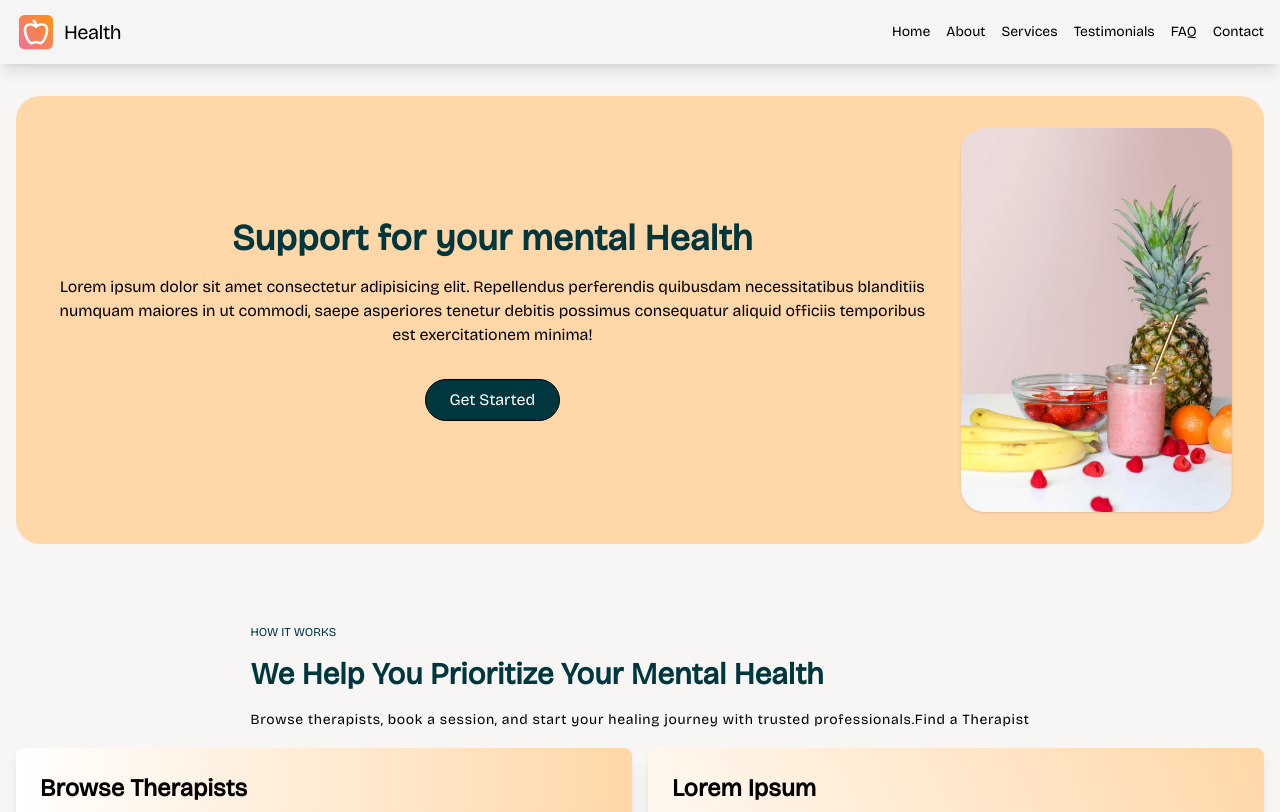
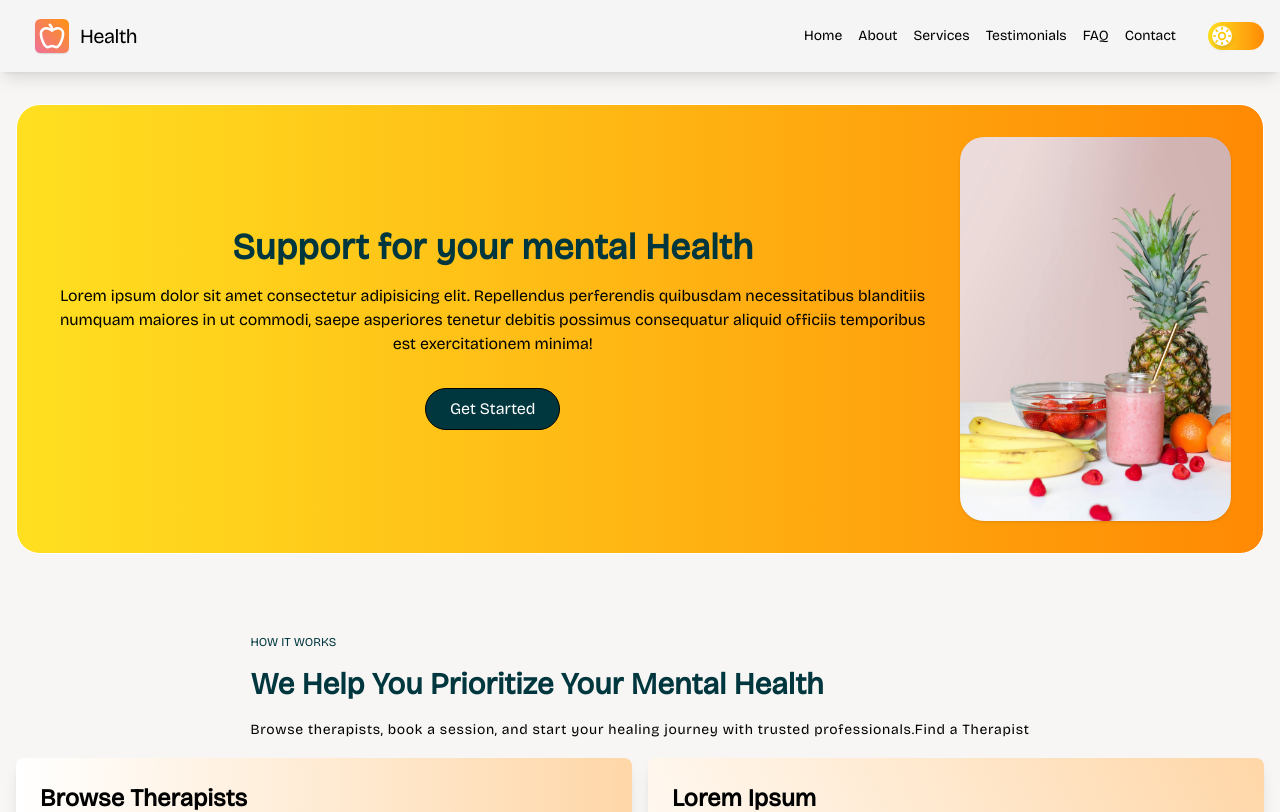
Before and after one commit to yulahabogoslavets/react-landing-health, a React (Vite) app: page / in a window 1280 px wide. Shown: the top 812 px of the page. Built offline with nearby package versions, Linux system fonts and the light colour scheme.

Commit message:
feat: add dark mode toggle

```diff
--- a/src/App.tsx
+++ b/src/App.tsx
@@ -7,10 +7,12 @@ import { Testimonials } from './components/Testimonials'
 import { Services } from './components/Services'
 import { About } from './components/About'
 import { Contact } from './components/Contact'
+import { ThemeProvider } from './context/ThemeContext'
 
 function App() {
 	return (
 		<>
+			<ThemeProvider>
 				<Navbar />
 				<main className="container mx-auto px-4 py-8 flex flex-col gap-20">
 					<Hero />
@@ -21,6 +23,7 @@ function App() {
 					<Contact />
 				</main>
 				<Footer />
+			</ThemeProvider>
 		</>
 	)
 }
--- a/src/components/Contact.tsx
+++ b/src/components/Contact.tsx
@@ -10,7 +10,11 @@ export const Contact = () => {
 				text="Whether you have questions, need help getting started, or want to learn more — reach out anytime."
 			/>
 
-			<div className="w-full flex justify-between md:items-stretch flex-col md:flex-row gap-4 bg-white p-6 rounded-lg shadow-lg">
+			<div
+				className="w-full flex justify-between md:items-stretch flex-col md:flex-row gap-4 bg-white p-6 rounded-lg shadow-lg
+				border border-white dark:bg-neutral-800 dark:border-neutral-700"
+				data-block="contact"
+			>
 				<div className="flex flex-col  items-center gap-4 w-full md:w-1/2 ">
 					<h3 className="text-2xl font-semibold text-primary">Contact Details:</h3>
 					<address className="not-italic">
--- a/src/components/Footer.tsx
+++ b/src/components/Footer.tsx
@@ -12,7 +12,7 @@ export const Footer = () => {
 	}, [])
 
 	return (
-		<footer className="container mx-auto px-4 py-8 flex flex-col items-center gap-4 mt-auto bg-white rounded-3xl">
+		<footer className="container mx-auto px-4 py-8 flex flex-col items-center gap-4 mt-auto bg-white rounded-3xl border border-white dark:bg-neutral-800 dark:text-white dark:border dark:border-white">
 			<div className="flex flex-col justify-between items-center md:flex-row gap-4 w-full">
 				<ul className="flex flex-col md:flex-row gap-4 ">
 					{navItems.map((item, index) => (
--- a/src/components/Hero.tsx
+++ b/src/components/Hero.tsx
@@ -3,7 +3,11 @@ import heroImg from '../assets/fruits.jpg'
 
 export const Hero = () => {
 	return (
-		<section className="bg-orange-200 p-8 rounded-3xl flex flex-col gap-6 items-center justify-between lg:flex-row">
+		<section
+			id="hero"
+			className="bg-gradient-to-r from-yellow-300 to-orange-400 p-8 rounded-3xl flex flex-col gap-6 items-center justify-between lg:flex-row
+			border border-white dark:border-white dark:bg-black dark:bg-none"
+		>
 			<div className="space-y-4 text-center">
 				<h1 className="text-3xl lg:text-4xl text-primary font-semibold">Support for your mental Health</h1>
 				<p>
--- a/src/components/Navbar.tsx
+++ b/src/components/Navbar.tsx
@@ -2,6 +2,7 @@ import { useState } from 'react'
 import { Menu, X } from 'lucide-react'
 import logo from '../assets/logo.svg'
 import { Link } from '../components/shared/Link'
+import { DarkModeToggle } from './shared/DarkModeToggle'
 
 export const navItems = [
 	{ label: 'Home', href: '#' },
@@ -20,8 +21,8 @@ export default function Navbar() {
 	}
 
 	return (
-		<header>
-			<nav className="sticky top-0 z-50 py-3 backdrop-blur-lg shadow-lg bg-neutral-100">
+		<header className="sticky top-0 z-50 p-4 backdrop-blur-lg shadow-lg bg-neutral-100 grid grid-cols-[1fr_auto] gap-4">
+			<nav>
 				<div className="container px-4 mx-auto relative lg:text-sm">
 					<div className="flex items-center justify-between">
 						<div className="flex items-center">
@@ -42,7 +43,11 @@ export default function Navbar() {
 					</div>
 
 					{mobileMenuOpen && (
-						<div className="fixed right-0 z-20 bg-neutral-200 w-full px-12 py-6 flex flex-col justify-center items-center lg:hidden">
+						<div
+							className="fixed right-0 z-20 bg-neutral-200 w-full px-12 py-6 flex flex-col justify-center items-center lg:hidden
+						dark:bg-black"
+							data-block="mobile-menu"
+						>
 							<ul>
 								{navItems.map((item, index) => (
 									<li key={index}>
@@ -54,6 +59,7 @@ export default function Navbar() {
 					)}
 				</div>
 			</nav>
+			<DarkModeToggle />
 		</header>
 	)
 }
--- a/src/components/Services.tsx
+++ b/src/components/Services.tsx
@@ -67,6 +67,7 @@ export const Services = () => {
 				id={`service-panel-${activeTab}`}
 				role="tabpanel"
 				aria-labelledby={`service-tab-${activeTab}`}
+				data-block="service-panel"
 			>
 				<h3 className="text-xl font-semibold mb-2">{services[activeTab].title}</h3>
 				<p className="text-gray-700">{services[activeTab].description}</p>
--- a/src/components/Testimonials.tsx
+++ b/src/components/Testimonials.tsx
@@ -26,19 +26,21 @@ export const Testimonials = () => {
 				<div className="flex gap-4 mt-6 ml-auto">
 					<button
 						onClick={() => splideRef.current?.go('<')}
-						className="p-2 bg-gray-200 rounded-full transition duration-300 cursor-pointer active:bg-primary hover:bg-primary focus:bg-primary group"
+						className="p-2 bg-gray-200 dark:bg-black rounded-full transition duration-300 cursor-pointer active:bg-primary hover:bg-primary focus:bg-primary group dark:hover:bg-neutral-800"
 						aria-label="Previous testimonial"
 						title="Previous testimonial"
 						disabled={testimonials.length <= 2}
+						data-block="prev"
 					>
 						<ChevronLeft aria-hidden="true" className="group-hover:text-white" />
 					</button>
 					<button
 						onClick={() => splideRef.current?.go('>')}
-						className="p-2 bg-gray-200 rounded-full transition duration-300 cursor-pointer active:bg-primary hover:bg-primary focus:bg-primary group"
+						className="p-2 bg-gray-200 dark:bg-black rounded-full transition duration-300 cursor-pointer active:bg-primary hover:bg-primary focus:bg-primary group dark:hover:bg-neutral-800"
 						aria-label="Next testimonial"
 						title="Next testimonial"
 						disabled={testimonials.length <= 2}
+						data-block="next"
 					>
 						<ChevronRight
 							aria-hidden="true"
--- a/src/components/shared/Accordion.tsx
+++ b/src/components/shared/Accordion.tsx
@@ -27,11 +27,12 @@ export const Accordion = ({ title, text }: AccordionProps) => {
 	return (
 		<div
 			className={`
-				py-2 transition-all rounded-xl border bg-white group
+				py-2 transition-all rounded-xl border bg-white group dark:bg-black
 				${isOpen ? 'border-primary ring-2 ring-primary' : 'border-gray-200'}
 				focus-within:ring-2 focus-within:ring-primary
 				hover:border-primary hover:shadow-sm
 			`}
+			data-block="acccordion"
 		>
 			<h3>
 				<button
--- /dev/null
+++ b/src/components/shared/DarkModeToggle.tsx
@@ -0,0 +1,32 @@
+import { useDarkMode } from '../../context/ThemeContext'
+import { Sun, Moon } from 'lucide-react'
+
+export const DarkModeToggle = () => {
+	const { darkMode, setDarkMode } = useDarkMode()
+	const isDark = darkMode === 'dark'
+
+	const handleChange = () => {
+		setDarkMode(isDark ? 'light' : 'dark')
+	}
+
+	return (
+		<label className="relative inline-flex items-center cursor-pointer select-none">
+			<input
+				type="checkbox"
+				className="sr-only peer"
+				checked={isDark}
+				onChange={handleChange}
+				aria-label={`Switch to ${isDark ? 'light' : 'dark'} mode`}
+			/>
+			<div className="w-14 h-7 rounded-full bg-gradient-to-r from-yellow-300 to-orange-400 peer-checked:from-blue-400 peer-checked:to-primary transition-all duration-500 relative">
+				<span
+					className={`absolute top-1 left-1 flex items-center justify-center h-5 w-5 rounded-full bg-white shadow-md transition-all duration-500
+                        ${isDark ? 'translate-x-7' : ''}
+                    `}
+				>
+					{isDark ? <Moon className="text-primary" size={20} /> : <Sun className="text-yellow-400" size={20} />}
+				</span>
+			</div>
+		</label>
+	)
+}
--- /dev/null
+++ b/src/context/ThemeContext.tsx
@@ -0,0 +1,45 @@
+import { createContext, useContext, useEffect, useState } from 'react'
+
+type Theme = 'light' | 'dark'
+
+interface ThemeContextProps {
+	darkMode: Theme
+	setDarkMode: (mode: Theme | boolean) => void
+}
+
+const ThemeContext = createContext<ThemeContextProps | undefined>(undefined)
+
+export const ThemeProvider = ({ children }: { children: React.ReactNode }) => {
+	const getInitialTheme = (): Theme => {
+		if (typeof window !== 'undefined') {
+			const saved = localStorage.getItem('theme')
+			if (saved === 'light' || saved === 'dark') return saved
+			const prefersDark = window.matchMedia('(prefers-color-scheme: dark)').matches
+			return prefersDark ? 'dark' : 'light'
+		}
+		return 'light'
+	}
+
+	const [darkMode, setDarkModeState] = useState<Theme>(getInitialTheme)
+
+	useEffect(() => {
+		document.documentElement.classList.toggle('dark', darkMode === 'dark')
+		localStorage.setItem('theme', darkMode)
+	}, [darkMode])
+
+	const setDarkMode = (mode: Theme | boolean) => {
+		if (typeof mode === 'boolean') {
+			setDarkModeState(mode ? 'dark' : 'light')
+		} else {
+			setDarkModeState(mode)
+		}
+	}
+
+	return <ThemeContext.Provider value={{ darkMode, setDarkMode }}>{children}</ThemeContext.Provider>
+}
+
+export const useDarkMode = () => {
+	const context = useContext(ThemeContext)
+	if (!context) throw new Error('useDarkMode must be used within ThemeProvider')
+	return context
+}
--- a/src/index.css
+++ b/src/index.css
@@ -1,4 +1,5 @@
 @import 'tailwindcss';
+@custom-variant dark (&:where(.dark, .dark *));
 
 @font-face {
 	font-family: Bricolage;
@@ -27,3 +28,26 @@ body {
 .splide__track {
 	@apply pb-4 md:!pr-16;
 }
+
+.dark {
+	--color-primary: #028495;
+}
+
+.dark body,
+.dark header,
+.dark footer,
+.dark form {
+	@apply bg-neutral-900 transition-colors duration-300 text-gray-100;
+}
+
+.dark header {
+	@apply border-b border-neutral-700;
+}
+
+.dark #hero,
+.dark [data-block] {
+	@apply dark:bg-black dark:bg-none;
+	p {
+		@apply text-gray-100;
+	}
+}
```
Also changed, not shown: src/components/About.tsx (+8 -2 lines). Lines whose indentation alone changed are shown as unchanged.
